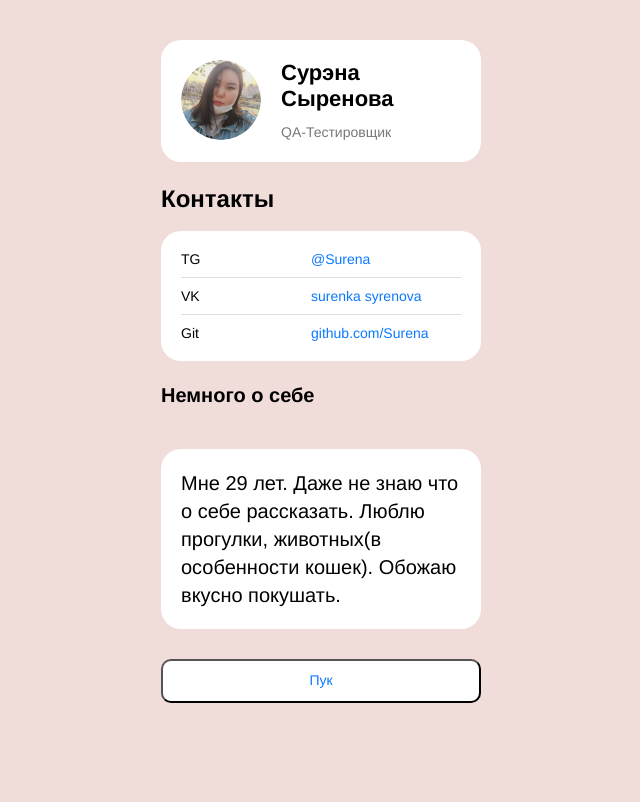
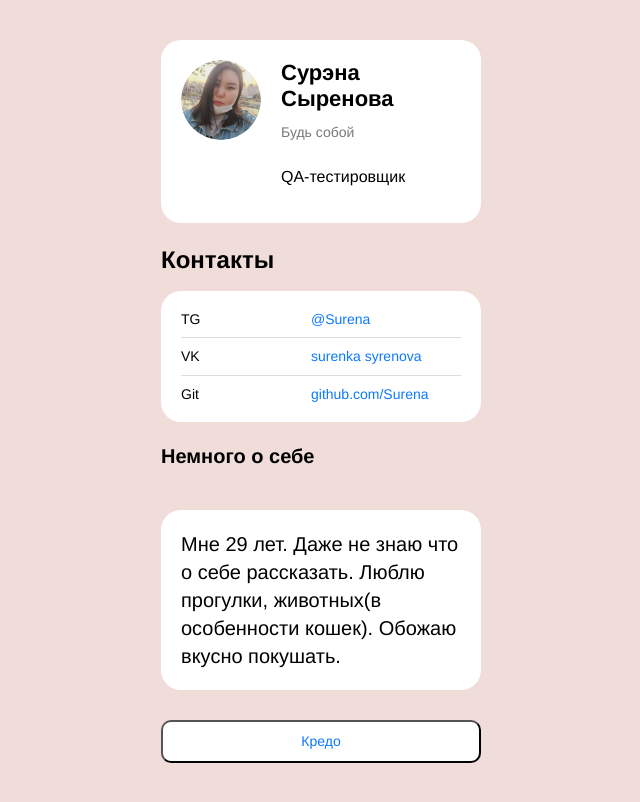
Before and after one commit to SurenaSyrenova/cv, a plain HTML site: page index.html in a window 1280 px wide. Shown: the whole page, without its empty margins (319-959 px from the left). Drawn offline with Linux system fonts and the light colour scheme.

Commit message:
изменение

```diff
--- a/index.html
+++ b/index.html
@@ -13,7 +13,8 @@
       <img src="./avatar.png" alt="avatar" class="header__avatar" />
       <div class="header__textContainer">
         <h1 class="header__title">Сурэна Сыренова</h1>
-        <h3 class="header__subtitle">QA-Тестировщик</h3>
+        <h3 class="header__subtitle">Будь собой</h3>
+        <p>QA-тестировщик</p>
       </div>
     </header>
     <main>
@@ -47,7 +48,7 @@
       </section>
     </main>
     <footer>
-      <button type = "button" class="button-link" href=""> Пук </button>
+      <button type = "button" class="button-link" href=""> Кредо </button>
     </footer>
     <script type="text/javascript" src="js.js"></script>
   </body>
--- a/js.js
+++ b/js.js
@@ -3,5 +3,5 @@ const button = document.querySelector('button');
 
 /* Тут на кнопку навешиваем обрабочик, который ждёт клика и тогда запустит логику */
 button.addEventListener('click', function() {
-	alert('Продаю людей, и бананы')
+	alert('😛')
 })
```
